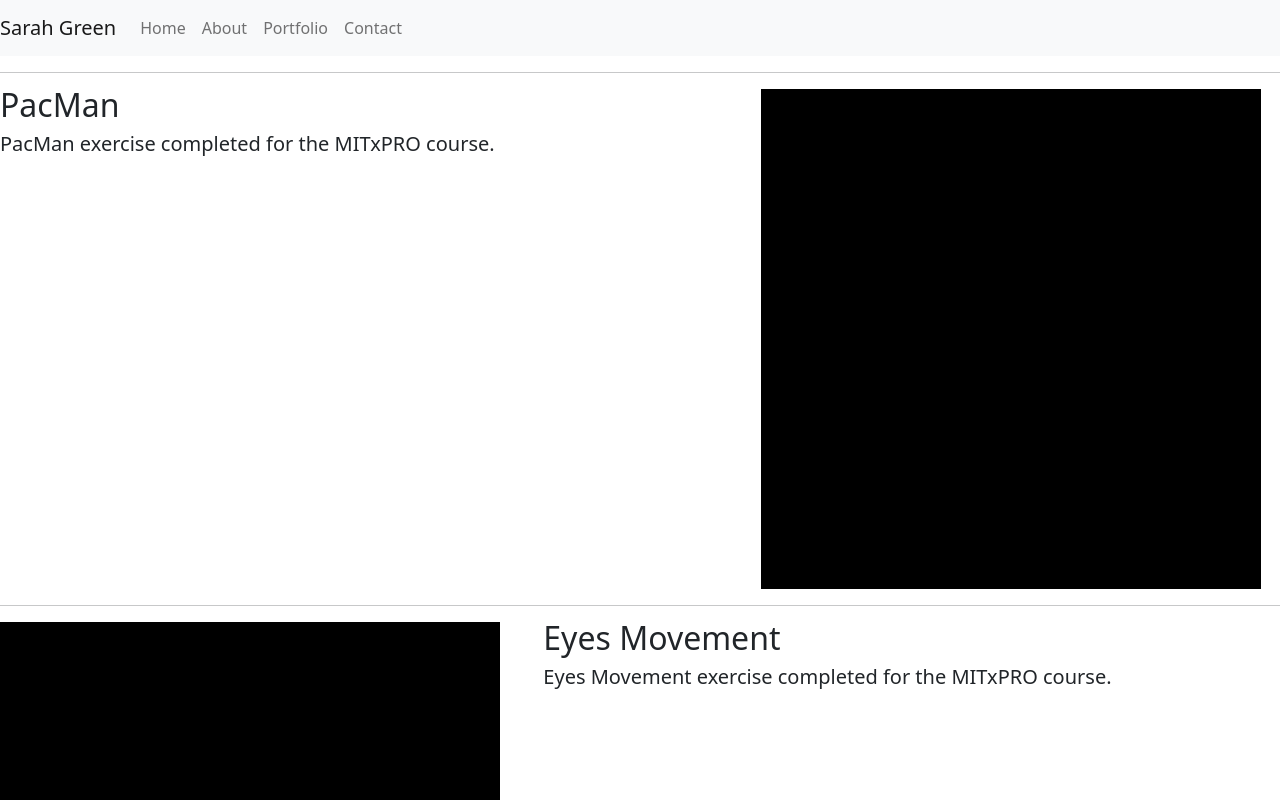
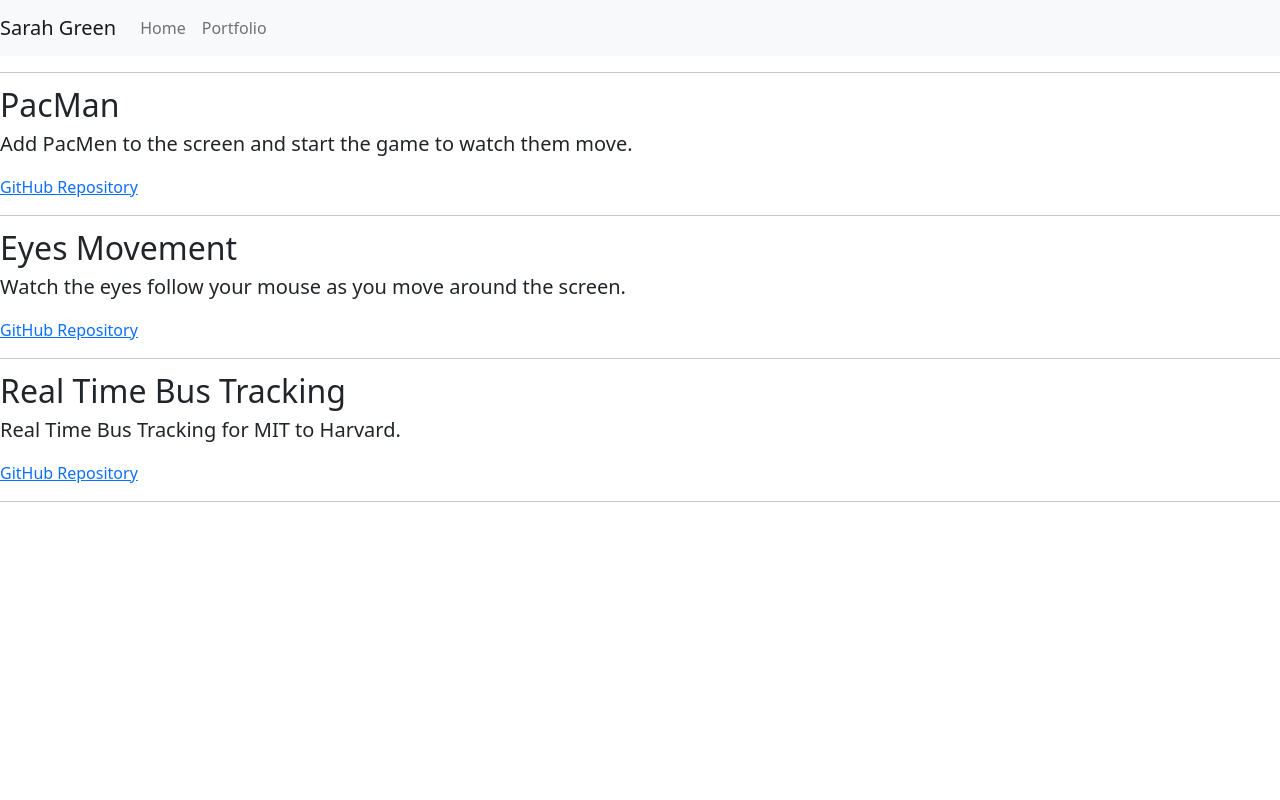
Before and after one commit to sarahkgreen/portfolio, a plain HTML site: page portfolio.html in a window 1280 px wide. Shown: the top 800 px of the page. Drawn offline with nearby package versions, Linux system fonts and the light colour scheme.

Commit message:
Add files via upload

```diff
--- a/portfolio.html
+++ b/portfolio.html
@@ -20,13 +20,7 @@
               <a class="nav-link" href="https://sarahkgreen.github.io/">Home</a>
             </li>
             <li class="nav-item">
-              <a class="nav-link" href="https://sarahkgreen.github.io/about/">About</a>
-            </li>
-            <li class="nav-item">
               <a class="nav-link" href="#">Portfolio <span class="sr-only">(current)</span></a>
-            </li>
-            <li class="nav-item">
-              <a class="nav-link" href="https://sarahkgreen.github.io/contact/">Contact</a>
             </li>
           </ul>
         </div>
@@ -37,10 +31,8 @@
     <div class="row featurette">
       <div class="col-md-7">
         <h2 class="featurette-heading fw-normal lh-1">PacMan</h2>
-        <p class="lead">PacMan exercise completed for the MITxPRO course.</p>
-      </div>
-      <div class="col-md-5">
-        <svg class="bd-placeholder-img bd-placeholder-img-lg featurette-image img-fluid mx-auto" width="500" height="500" xmlns="http://www.w3.org/2000/svg" role="img" aria-label="Placeholder: 500x500" preserveAspectRatio="xMidYMid slice" focusable="false"><title>Placeholder</title><rect width="100%" height="100%" fill="var(--bs-secondary-bg)"></rect><text x="50%" y="50%" fill="var(--bs-secondary-color)" dy=".3em">500x500</text></svg>
+        <p class="lead">Add PacMen to the screen and start the game to watch them move.</p>
+        <a href="https://github.com/sarahkgreen/pacman">GitHub Repository</a>
       </div>
     </div>
 
@@ -49,10 +41,8 @@
     <div class="row featurette">
       <div class="col-md-7 order-md-2">
         <h2 class="featurette-heading fw-normal lh-1">Eyes Movement</h2>
-        <p class="lead">Eyes Movement exercise completed for the MITxPRO course.</p>
-      </div>
-      <div class="col-md-5 order-md-1">
-        <svg class="bd-placeholder-img bd-placeholder-img-lg featurette-image img-fluid mx-auto" width="500" height="500" xmlns="http://www.w3.org/2000/svg" role="img" aria-label="Placeholder: 500x500" preserveAspectRatio="xMidYMid slice" focusable="false"><title>Placeholder</title><rect width="100%" height="100%" fill="var(--bs-secondary-bg)"></rect><text x="50%" y="50%" fill="var(--bs-secondary-color)" dy=".3em">500x500</text></svg>
+        <p class="lead">Watch the eyes follow your mouse as you move around the screen.</p>
+        <a href="https://github.com/sarahkgreen/EyesMovement">GitHub Repository</a>
       </div>
     </div>
 
@@ -61,10 +51,8 @@
     <div class="row featurette">
       <div class="col-md-7">
         <h2 class="featurette-heading fw-normal lh-1">Real Time Bus Tracking</h2>
-        <p class="lead">Real Time Bus Tracking exercise completed for the MITxPRO course.</p>
-      </div>
-      <div class="col-md-5">
-        <svg class="bd-placeholder-img bd-placeholder-img-lg featurette-image img-fluid mx-auto" width="500" height="500" xmlns="http://www.w3.org/2000/svg" role="img" aria-label="Placeholder: 500x500" preserveAspectRatio="xMidYMid slice" focusable="false"><title>Placeholder</title><rect width="100%" height="100%" fill="var(--bs-secondary-bg)"></rect><text x="50%" y="50%" fill="var(--bs-secondary-color)" dy=".3em">500x500</text></svg>
+        <p class="lead">Real Time Bus Tracking for MIT to Harvard.</p>
+        <a href="https://github.com/sarahkgreen/RealTimeBusTracker">GitHub Repository</a>
       </div>
     </div>
 
```
